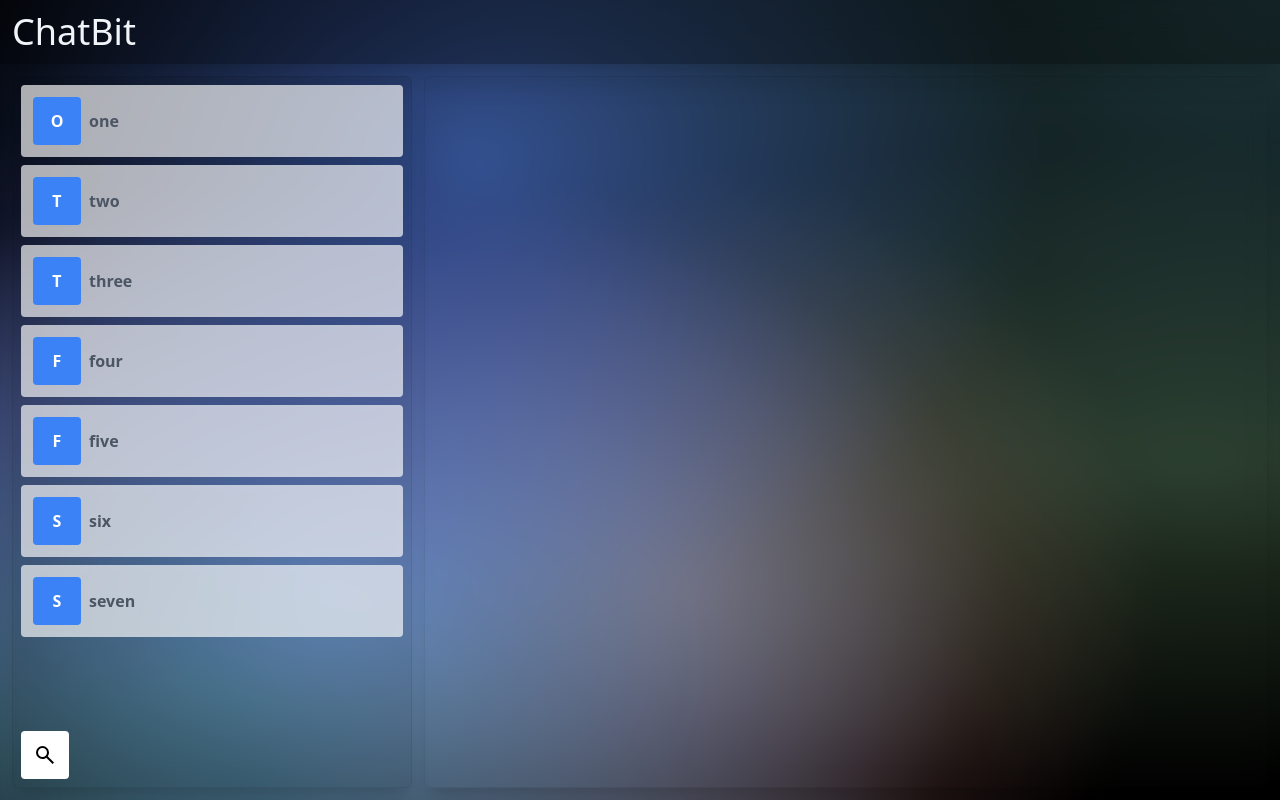
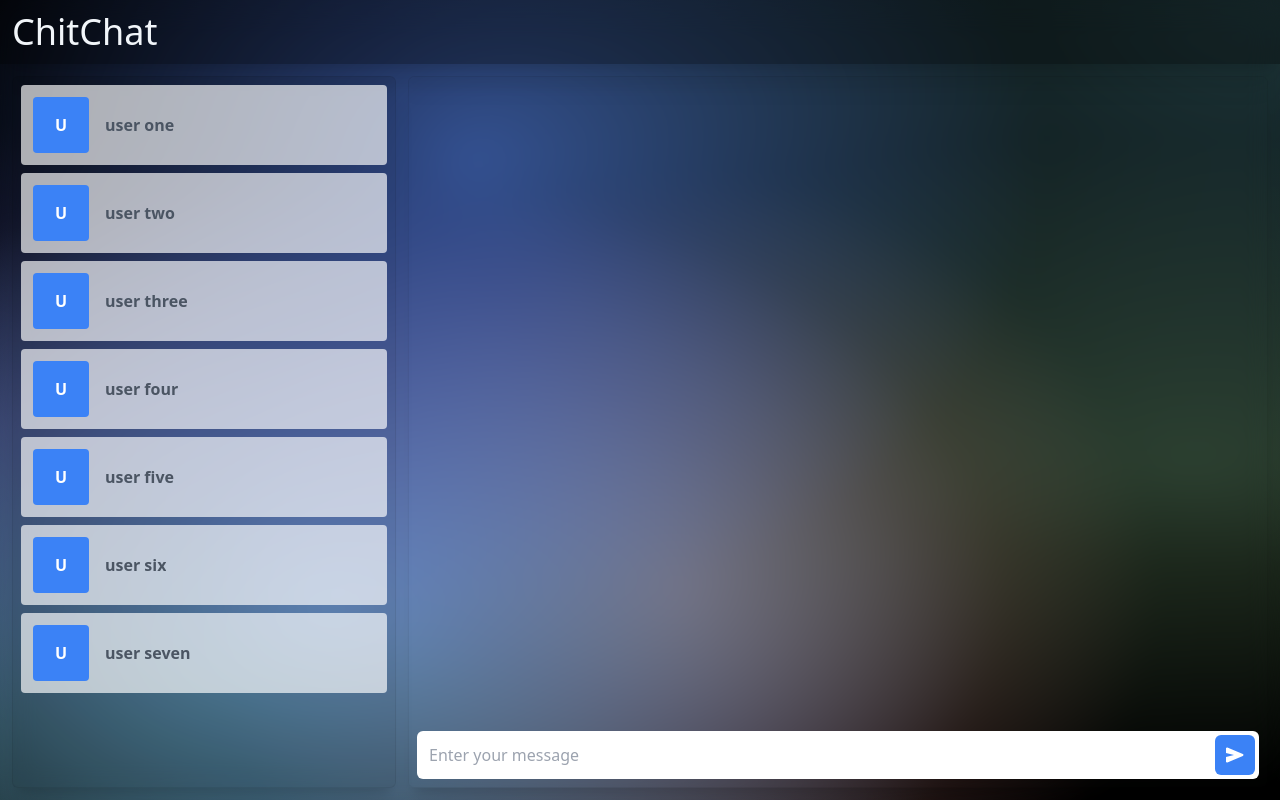
Before and after one commit to sabithbskumar/chit-chat, a React (Vite) app: page / in a window 1280 px wide. Built offline with nearby package versions, Linux system fonts and the light colour scheme.

Commit message:
ui improvements

```diff
--- a/src/App.tsx
+++ b/src/App.tsx
@@ -1,12 +1,15 @@
 import "./App.css";
+import { ChatLayout } from "./components/chat";
 import { GlassContainer, MainContainer } from "./components/layout";
 import { SideBar } from "./components/sidebar";
 
 function App() {
   return (
-    <MainContainer className="flex gap-3">
+    <MainContainer>
       <SideBar />
-      <GlassContainer />
+      <GlassContainer>
+        <ChatLayout />
+      </GlassContainer>
     </MainContainer>
   );
 }
--- /dev/null
+++ b/src/components/chat/index.ts
@@ -0,0 +1,2 @@
+import { Layout as ChatLayout } from "./layout";
+export { ChatLayout };
--- /dev/null
+++ b/src/components/chat/input.tsx
@@ -0,0 +1,33 @@
+import { FormEvent, useState } from "react";
+import SendIcon from "~icons/material-symbols/send-rounded";
+
+export function MessageInput({ onSend }: { onSend: (_: string) => void }) {
+  const [inputMessage, setInputMessage] = useState("");
+
+  function handleSend(e: FormEvent<HTMLFormElement>) {
+    e.preventDefault();
+    if (inputMessage.trim() == "") return;
+    onSend(inputMessage);
+    setInputMessage("");
+  }
+  return (
+    <>
+      <form className="shrink-0 m-2 flex gap-2 relative" onSubmit={handleSend}>
+        <input
+          className="grow p-3 pr-12 text-black rounded-md outline-none focus-within:ring-4 ring-blue-500"
+          type="text"
+          maxLength={2000}
+          placeholder="Enter your message"
+          value={inputMessage}
+          onChange={(e) => setInputMessage(e.target.value)}
+        />
+        <button
+          type="submit"
+          className="absolute right-1 top-1 bottom-1 bg-blue-500 rounded-md"
+        >
+          <SendIcon className="h-full w-auto p-2" />
+        </button>
+      </form>
+    </>
+  );
+}
--- /dev/null
+++ b/src/components/chat/layout.tsx
@@ -0,0 +1,45 @@
+import { useState } from "react";
+import { MessageInput } from "./input";
+import { Messages } from "./messages";
+
+export interface MessageI {
+  id: number;
+  userId: string;
+  userName: string;
+  message: {
+    type: "text";
+    content: string;
+  };
+}
+
+function messageTemplate(message: string): MessageI {
+  return {
+    id: Date.now(),
+    userId: "233",
+    userName: "user name",
+    message: {
+      type: "text",
+      content: message,
+    },
+  };
+}
+
+export function Layout() {
+  const [messages, setMessages] = useState<MessageI[]>([]);
+
+  function onSend(message: string) {
+    const messageObj = messageTemplate(message);
+    setMessages([messageObj, ...messages]);
+  }
+
+  return (
+    <>
+      <div className="h-full w-full flex flex-col">
+        <div className="grow text-white bg-blue-900 bg-opacity-0 overflow-hidden overflow-y-auto max-h-full h-full flex flex-col">
+          <Messages messages={messages} />
+          <MessageInput onSend={onSend} />
+        </div>
+      </div>
+    </>
+  );
+}
--- /dev/null
+++ b/src/components/chat/messages.tsx
@@ -0,0 +1,20 @@
+import { MessageI } from "./layout";
+
+export function Messages({ messages }: { messages: MessageI[] }) {
+  return (
+    <>
+      <div className="grow m-2 mr-0 gutter-stable overflow-hidden overflow-y-auto flex gap-1 flex-col-reverse rounded-sm">
+        {messages.map((message) => (
+          <div
+            key={message.id}
+            className={`bg-blue-800 max-w-fit rounded-md px-6 py-3 bg break-all ${
+              message.id % 2 == 0 ? "self-end" : ""
+            }`}
+          >
+            <span>{message.message.content}</span>
+          </div>
+        ))}
+      </div>
+    </>
+  );
+}
--- a/src/components/header/header.tsx
+++ b/src/components/header/header.tsx
@@ -2,7 +2,7 @@ function Header() {
   return (
     <>
       <div className="font-medium text-4xl py-3 px-3 bg-[#0005] backdrop-blur backdrop-saturate-[180%] shadow-xl text-slate-100">
-        <a href="/">ChatBit</a>
+        <a href="/">ChitChat</a>
       </div>
     </>
   );
--- a/src/components/layout/glassContainer.tsx
+++ b/src/components/layout/glassContainer.tsx
@@ -8,7 +8,7 @@ interface GlassContainerProps {
 function GlassContainer({ children, className = "" }: GlassContainerProps) {
   return (
     <div
-      className={`grow m-auto h-full bg-[#0000] backdrop-blur backdrop-saturate-[180%] border border-[#0001] shadow-xl rounded-md overflow-hidden ${className}`}
+      className={`grow m-auto h-full bg-black bg-opacity-0 backdrop-blur backdrop-saturate-[180%] border border-[#0001] shadow-xl md:rounded-md overflow-hidden max-w-full ${className}`}
     >
       {children}
     </div>
--- a/src/components/layout/mainContainer.tsx
+++ b/src/components/layout/mainContainer.tsx
@@ -11,7 +11,9 @@ function MainContainer({ children, className = "" }: MainContainerProps) {
     <div className="backdrop-blur-lg h-full">
       <div className="h-full flex flex-col">
         <Header />
-        <div className={`grow overflow-hidden p-3 ${className}`}>
+        <div
+          className={`grow overflow-hidden p-0 md:p-3 flex gap-0 md:gap-3 ${className}`}
+        >
           {children}
         </div>
       </div>
--- a/src/components/sidebar/floatingSearchInput.tsx
+++ /dev/null
@@ -1,40 +0,0 @@
-import { ChangeEvent, ReactNode } from "react";
-
-function FloatingSearchInput({
-  type = "text",
-  placeholder = "",
-  name = "",
-  value,
-  onInput,
-  icon,
-}: {
-  type?: string;
-  placeholder?: string;
-  name?: string;
-  value: string;
-  onInput: (_: ChangeEvent<HTMLInputElement>) => void;
-  icon?: ReactNode;
-}) {
-  return (
-    <>
-      <div
-        className={`box-border [transition:.3s] rounded fixed bottom-2 left-2 hover:right-2 focus-within:right-2 h-12 flex${
-          value != "" ? " right-2" : ""
-        }`}
-      >
-        <div className="h-full p-3 pointer-events-none absolute">{icon}</div>
-        <input
-          className={`bg-white rounded hover:w-full focus-within:w-full p-2 transition [transition:.3s] pl-10 outline-none focus:ring ring-[#fff4] ${
-            value == "" ? "w-12" : "w-full"
-          }`}
-          type={type}
-          placeholder={placeholder}
-          name={name}
-          value={value}
-          onInput={onInput}
-        ></input>
-      </div>
-    </>
-  );
-}
-export { FloatingSearchInput };
--- a/src/components/sidebar/sideBar.tsx
+++ b/src/components/sidebar/sideBar.tsx
@@ -1,42 +1,57 @@
 import { useState } from "react";
-import SearchIcon from "~icons/material-symbols/search";
-import { FloatingSearchInput } from "./floatingSearchInput";
+import ArrowLeftIcon from "~icons/material-symbols/chevron-left-rounded";
+import ArrowRightIcon from "~icons/material-symbols/chevron-right-rounded";
+function SideBar() {
+  const names = [
+    "user one",
+    "user two",
+    "user three",
+    "user four",
+    "user five",
+    "user six",
+    "user seven",
+  ];
 
-function SideBar() {
-  const names = ["one", "two", "three", "four", "five", "six", "seven"];
-
-  const [searchString, setSearchString] = useState("");
+  const [isActive, setIsActive] = useState(false);
 
   return (
-    <div className="grow max-w-[400px] m-auto h-full bg-[#0001] backdrop-blur backdrop-saturate-[180%] border border-[#0001] shadow-xl rounded-md overflow-hidden">
-      <div className="flex flex-col gap-2 p-2 pr-0 pb-16 gutter-stable max-h-full overflow-y-auto">
-        {names.some((val) => val.toString().includes(searchString)) ? (
-          names
-            .filter((val) => val.toString().includes(searchString))
-            .map((name, i) => {
+    <div
+      className={`shrink-0 group/user md:max-w-xs lg:max-w-sm overflow-hidden bg-[#0001] backdrop-blur backdrop-saturate-[180%] border border-[#0001] shadow-xl rounded-none md:rounded-md ${
+        isActive ? "w-full" : "w-min lg:w-full"
+      }`}
+    >
+      <div className="flex flex-col gap-2 p-2 pr-0 gutter-stable pb-16 md:pb-24 max-h-full max-w-full overflow-hidden overflow-y-auto">
+        {names.map((name, i) => {
           return (
             <button
               key={i}
-                  className="text-left text-gray-600 font-bold p-3 bg-[#fffa] backdrop-saturate-[800%] backdrop-blur rounded flex gap-2"
+              title={name}
+              className={`w-full h-14 md:h-20 text-gray-600 font-bold md:p-3 bg-[#fffa] rounded flex gap-4`}
             >
-                  <span className="h-12 w-12 bg-blue-500 text-white rounded cursor-default leading-[3rem] text-center">
+              <span className="shrink-0 h-14 w-14 bg-blue-500 text-white rounded cursor-default leading-[3.5rem] text-center">
                 {name.charAt(0).toUpperCase()}
               </span>
-                  <span className="grow text-left leading-[3rem]">{name}</span>
+              <span
+                className={`overflow-hidden text-left whitespace-nowrap leading-[3.5rem] text-ellipsis ${
+                  isActive ? "block" : "hidden lg:block"
+                }`}
+              >
+                {name}
+              </span>
             </button>
           );
-            })
+        })}
+        <button
+          className="lg:hidden fixed bottom-2 w-14 h-14 md:w-20 md:h-20 p-4 left-2 right-2 group/toggle"
+          onClick={() => setIsActive(!isActive)}
+        >
+          {isActive ? (
+            <ArrowLeftIcon className="w-full h-full rounded bg-white bg-opacity-50 hover:bg-opacity-100" />
           ) : (
-          <span className="p-3 text-white">
-            {searchString == "" ? "No Messages" : "No Matches"}
-          </span>
+            <ArrowRightIcon className="w-full h-full rounded bg-white bg-opacity-50 hover:bg-opacity-100" />
           )}
+        </button>
       </div>
-      <FloatingSearchInput
-        value={searchString}
-        onInput={(e) => setSearchString(e.target.value)}
-        icon={<SearchIcon className="h-full w-auto" />}
-      ></FloatingSearchInput>
     </div>
   );
 }
--- a/src/routes/auth/loginPage.tsx
+++ b/src/routes/auth/loginPage.tsx
@@ -21,7 +21,7 @@ function LoginPage() {
   }
   return (
     <>
-      <MainContainer className="flex gap-3 max-w-4xl w-full m-auto">
+      <MainContainer className="max-w-4xl w-full m-auto">
         <GlassContainer className="flex flex-col">
           <form
             className="shrink-0 flex flex-col gap-6 py-2 h-full overflow-auto text-slate-100 backdrop-blur-sm bg-[#0004]"
--- a/src/routes/auth/signUpPage.tsx
+++ b/src/routes/auth/signUpPage.tsx
@@ -22,7 +22,7 @@ function SignUpPage() {
 
   return (
     <>
-      <MainContainer className="flex gap-3 max-w-4xl w-full m-auto">
+      <MainContainer className="max-w-4xl w-full m-auto">
         <GlassContainer className="flex flex-col">
           <form
             className="shrink-0 flex flex-col gap-6 py-2 px-4 h-full overflow-auto text-slate-100 backdrop-blur-sm bg-[#0004]"
```
Lines whose indentation alone changed are shown as unchanged.
